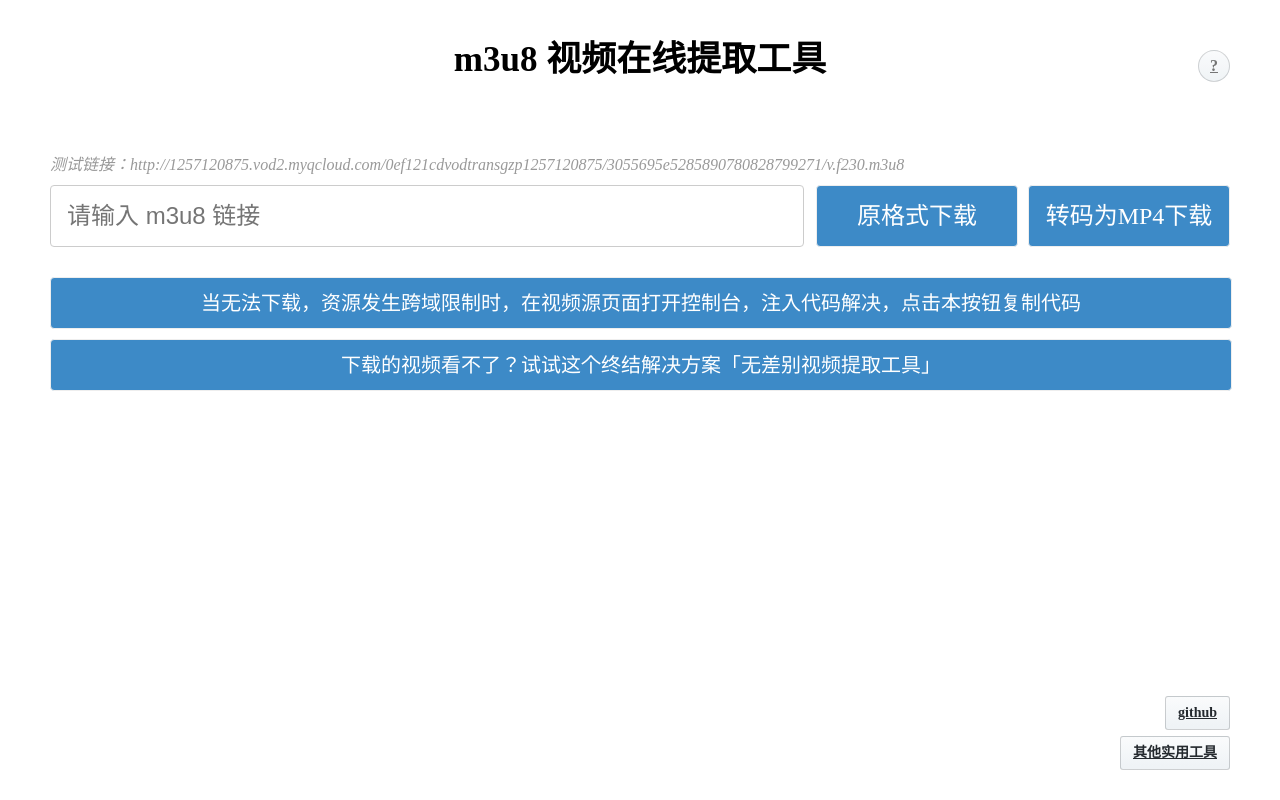
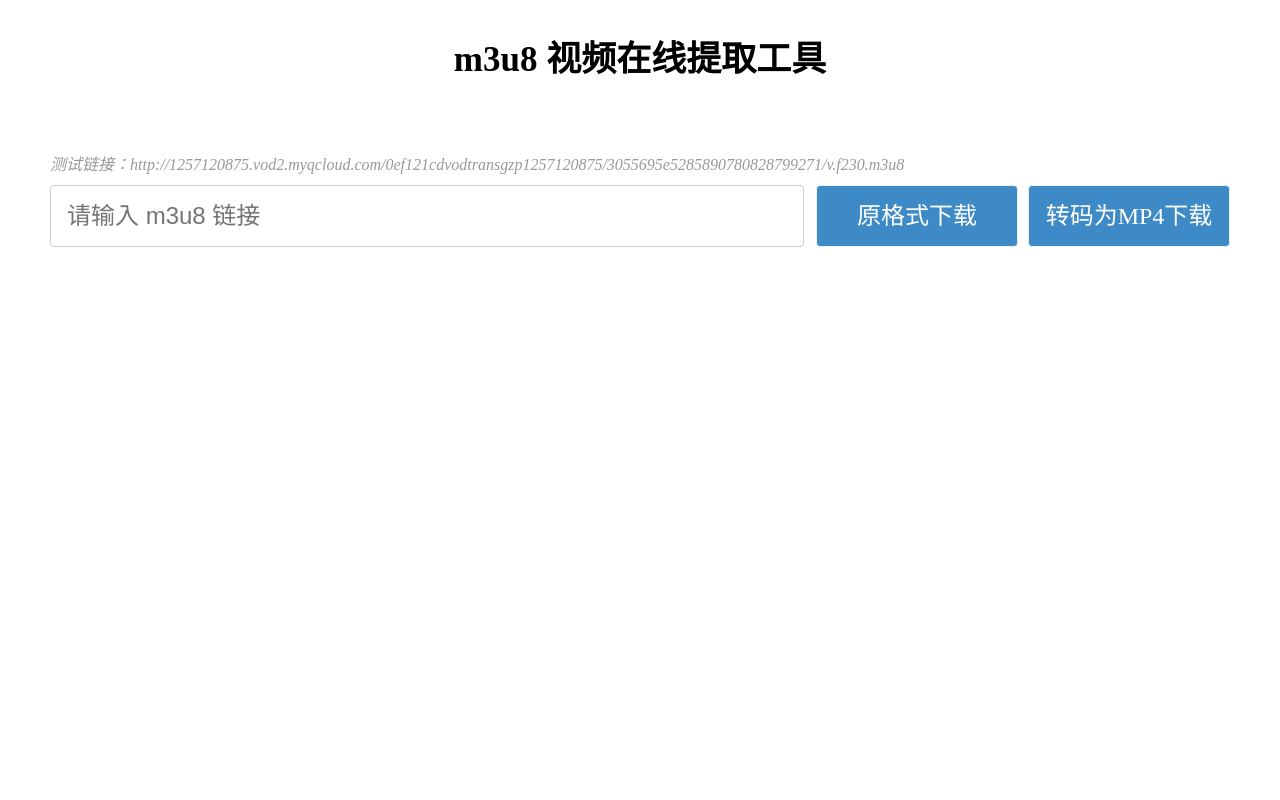
Before and after one commit to yushk/demo, a plain HTML site: page index.html in a window 1280 px wide. Drawn offline with nearby package versions, Linux system fonts and the light colour scheme.

Commit message:
dis link
Signed-off-by: yushk <yu.shk@yunxingtianxia.com>

```diff
--- a/index.html
+++ b/index.html
@@ -216,9 +216,9 @@
 <section id="m-app" v-cloak>
   <!--顶部操作提示-->
   <section class="m-p-action g-box">{{tips}}</section>
-  <a class="m-p-help" target="_blank" href="https://segmentfault.com/a/1190000021847172">?</a>
-  <a class="m-p-github" target="_blank" href="https://github.com/Momo707577045/m3u8-downloader">github</a>
-  <a class="m-p-other" target="_blank" href="http://blog.luckly-mjw.cn/tool-show/index.html">其他实用工具</a>
+  <!-- <a class="m-p-help" target="_blank" href="https://segmentfault.com/a/1190000021847172">?</a> -->
+  <!-- <a class="m-p-github" target="_blank" href="https://github.com/Momo707577045/m3u8-downloader">github</a> -->
+  <!-- <a class="m-p-other" target="_blank" href="http://blog.luckly-mjw.cn/tool-show/index.html">其他实用工具</a> -->
 
   <!--文件载入-->
   <div class="m-p-temp-url">测试链接：http://1257120875.vod2.myqcloud.com/0ef121cdvodtransgzp1257120875/3055695e5285890780828799271/v.f230.m3u8</div>
@@ -228,8 +228,8 @@
     <div class="" v-if="!downloading || isGetMP4" @click="getMP4" :class="{'disable':downloading}">转码为MP4下载</div>
   </section>
 
-  <div class="m-p-cross" @click="copyCode">当无法下载，资源发生跨域限制时，在视频源页面打开控制台，注入代码解决，点击本按钮复制代码</div>
-  <a class="m-p-final" target="_blank" href="https://segmentfault.com/a/1190000025182822">下载的视频看不了？试试这个终结解决方案「无差别视频提取工具」</a>
+  <!-- <div class="m-p-cross" @click="copyCode">当无法下载，资源发生跨域限制时，在视频源页面打开控制台，注入代码解决，点击本按钮复制代码</div> -->
+  <!-- <a class="m-p-final" target="_blank" href="https://segmentfault.com/a/1190000025182822">下载的视频看不了？试试这个终结解决方案「无差别视频提取工具」</a> -->
 
   <template v-if="finishList.length > 0">
     <div class="m-p-line"></div>
```
